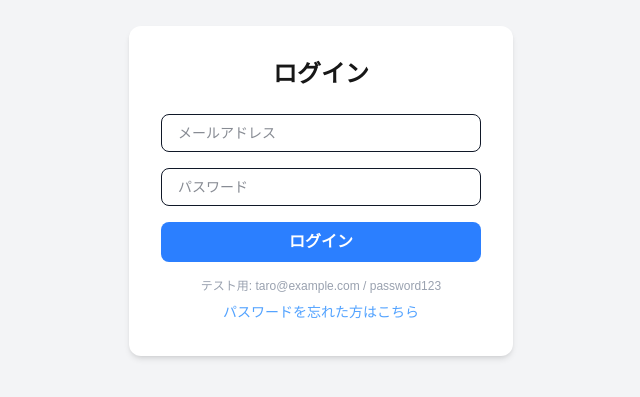
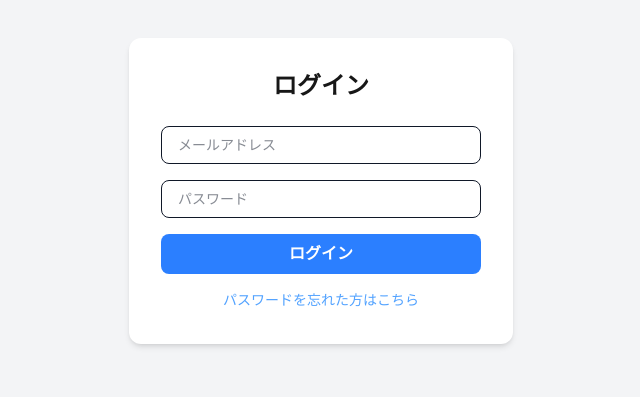
Before and after one commit to akiphysique/my-login-app, a Next.js app: page / in a window 1280 px wide. Shown: the part 209-606 px from the top of the page, without its empty margins (319-959 px from the left). Built offline with nearby package versions, Linux system fonts and the light colour scheme.

Commit message:
テスト用アカウント表示を削除

```diff
--- a/app/page.tsx
+++ b/app/page.tsx
@@ -47,13 +47,9 @@ export default function LoginPage() {
           ログイン
         </button>
 
-        <p className="text-xs text-gray-400 mt-4 text-center">
-          テスト用: taro@example.com / password123
-        </p>
-
         <button
           onClick={() => router.push("/forgot-password")}
-          className="w-full text-blue-400 text-sm mt-2 hover:text-blue-600"
+          className="w-full text-blue-400 text-sm mt-4 hover:text-blue-600"
         >
           パスワードを忘れた方はこちら
         </button>
```
